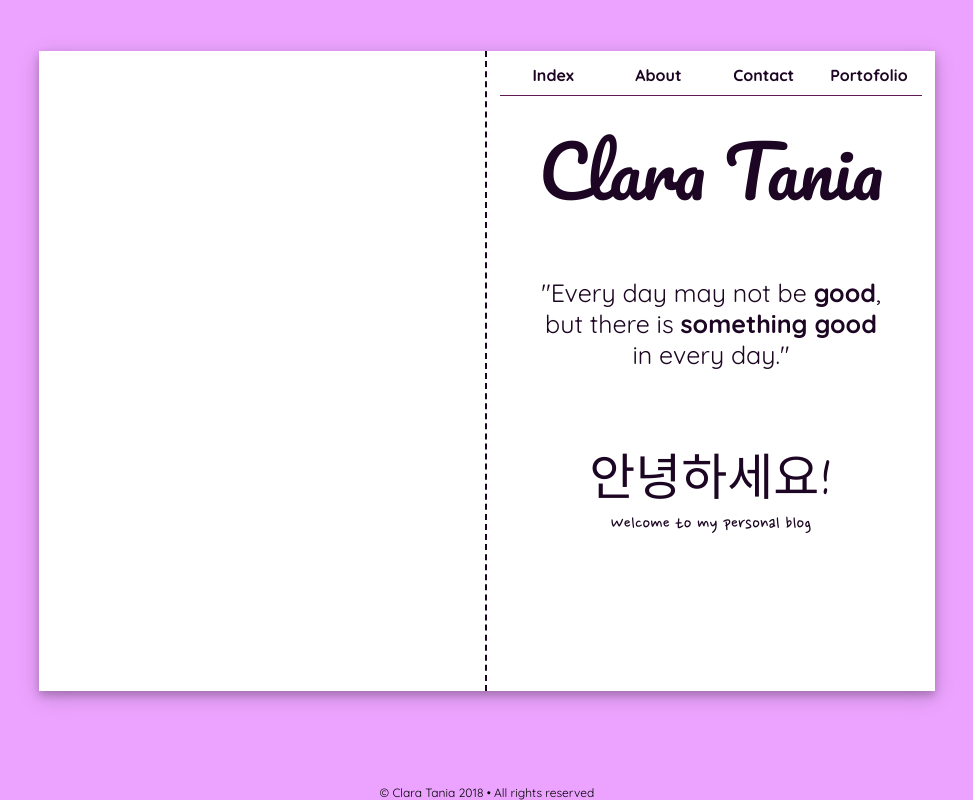
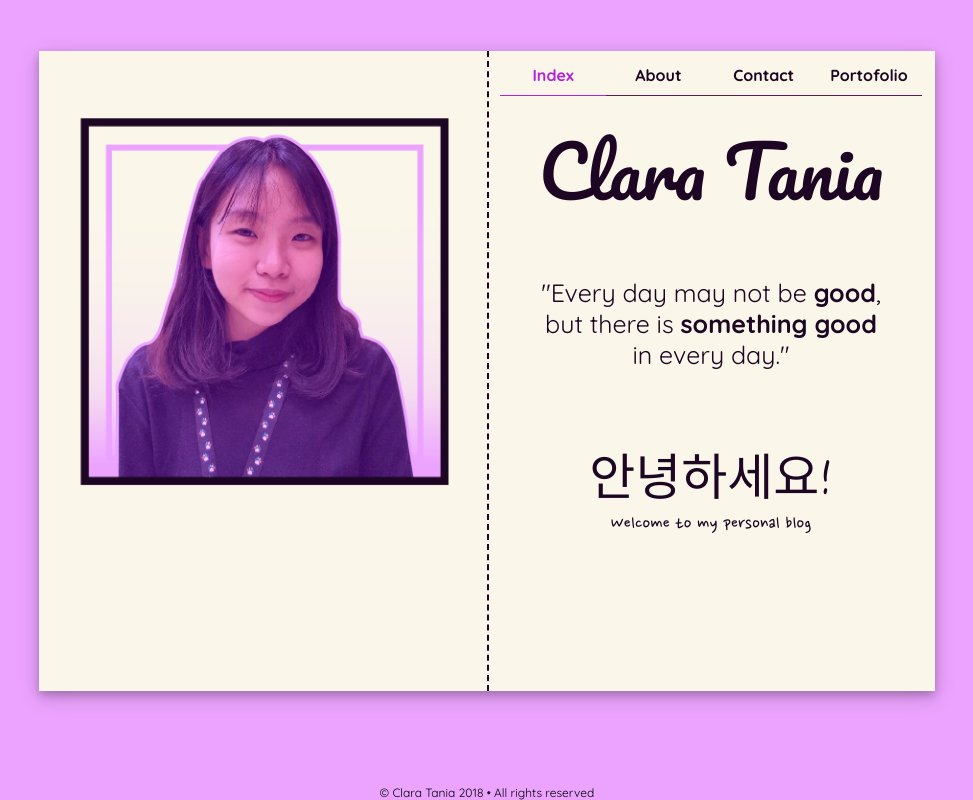
Before and after one commit to claratania/00000012910_ClaraTania, a plain HTML site: page index.html in a window 1280 px wide. Shown: the whole page, without its empty margins (153-1126 px from the left). Drawn offline with Linux system fonts and the light colour scheme; a web font is replaced by a local one.

Commit message:
index complete

```diff
--- a/index.html
+++ b/index.html
@@ -9,11 +9,11 @@
 <body>
 <div id="bungkus1">
 	<div id="box1">
-		<div class="photo">
+		<div class="photo"><img src="images/ungu1.png" width="393,75 " height="504,8" />
 		</div>
 		<div id="index">
 			<div class="flexcon">
-				<div class="item" active><a href="index.html">Index</a></div>
+				<div class="item active"><a href="index.html">Index</a></div>
 				<div class="item"><a href="about.html">About</a></div>
 				<div class="item"><a href="contact.html">Contact</a></div>
 				<div class="item"><a href="portofolio.html">Portofolio</a></div>
--- a/style.css
+++ b/style.css
@@ -15,7 +15,7 @@ body{
 	display: grid;
 	grid-template-columns: 50% 50%;
 	margin:4% 15% 5% 15% ;
-	background-color: white;
+	background-color: #faf6e9;
     width:70%;
     height:80%;
     position: fixed;
@@ -24,7 +24,7 @@ body{
 }
 
 .photo{
-	padding:5%;
+	width:100%;
 	border-right: 2px dashed;
 }
 
@@ -84,11 +84,17 @@ body{
 	font-size:12px;
 }
 
-a {
+#box1 a {
   color: inherit;
   text-decoration: inherit;
 }
 
-a:hover{
+#box1 a:hover{
 	color:#B224D6;
 }
+
+.active{
+	text-decoration: inherit;
+	color:#B224D6;
+	border-color: #B224D6;
+}
```
Also changed, not shown: images/ungu1.png (added).
